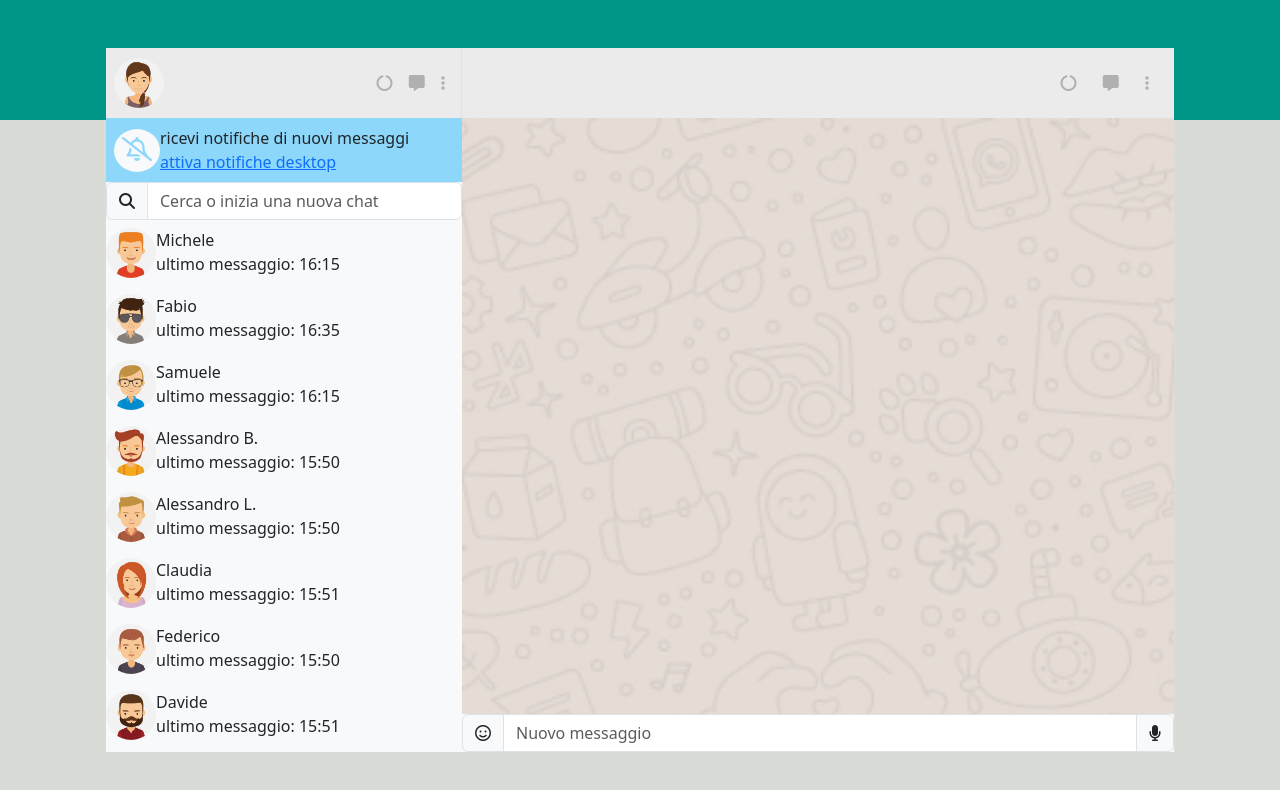
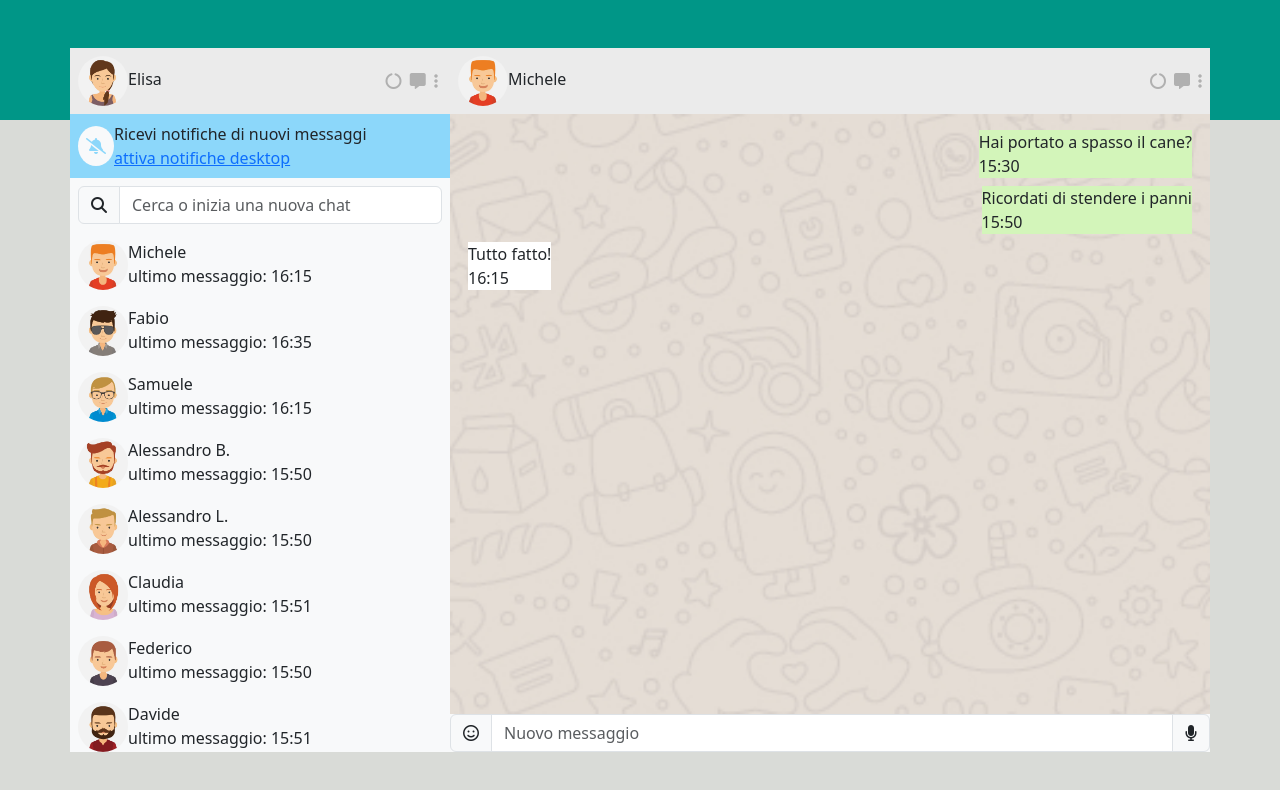
Before and after one commit to francescolazzarin/vue-boolzapp, a plain HTML site: page index.html in a window 1280 px wide. Drawn offline with nearby package versions, Linux system fonts and the light colour scheme.

Commit message:
<fix>:rivalutata struttura html

```diff
--- a/Js/main.js
+++ b/Js/main.js
@@ -178,25 +178,11 @@ createApp({
                         }
                     ],
                 },
-                {
-                    name:'io',
-                    avatar:'./img/avatar_io.jpg'
-                }
+
             ]
         }
     },
     methods:{
-        // mio avatar
-        imgMioAvatar(){
-            let url=""
-            for (key in this.contacts) {
-                if (this.contacts[key].name ==='io') {
-                    url=this.contacts[key].avatar
-                    break
-                }
-            }
-            return url
-        },
         mostraConversazione(index){
            this.contattoAttivo=index
         },
@@ -207,13 +193,21 @@ createApp({
 
             return `${ore.toString().padStart(2, '0')}:${minuti.toString().padStart(2, '0')}`
         },
-        inviaNuovoMessaggio(){
+        inviaNuovoMessaggio(contattoAttivo){
             const nuovoMessaggio = {
                 date: new Date().toLocaleString(),
                 message: this.testoNuovoMessaggio,
                 status: 'sent'
             }
-            this.contattoAttivo.messages.push(nuovoMessaggio)
+            this.contacts[contattoAttivo].messages.push(nuovoMessaggio)
+            setTimeout(()=>{
+                const messaggioUtente={
+                    date:new Date().toLocaleString(),
+                    message:'ok',
+                    status:'received',
+                }
+                this.contacts[contattoAttivo].messages.push(messaggioUtente)
+            },1000)
             this.testoNuovoMessaggio=""
         }
     }
--- a/css/style.css
+++ b/css/style.css
@@ -33,12 +33,3 @@ img{
 .fa-bell-slash{
     color:rgb(140, 215, 250) ;
 }
-.h-10{
-    height: 10%;
-}
-.h-90{
-    height: 90%;
-}
-div.position-absolute{
-    bottom: 0;
-}
--- a/index.html
+++ b/index.html
@@ -3,72 +3,68 @@
 <head>
     <meta charset="UTF-8">
     <meta name="viewport" content="width=device-width, initial-scale=1.0">
-    <title>Document</title>
+    <title>Boolzap</title>
     <link href="https://cdn.jsdelivr.net/npm/bootstrap@5.3.2/dist/css/bootstrap.min.css" rel="stylesheet" integrity="sha384-T3c6CoIi6uLrA9TneNEoa7RxnatzjcDSCmG1MXxSR1GAsXEV/Dwwykc2MPK8M2HN" crossorigin="anonymous">
     <link rel="stylesheet" href="https://cdnjs.cloudflare.com/ajax/libs/font-awesome/6.5.1/css/all.min.css" integrity="sha512-DTOQO9RWCH3ppGqcWaEA1BIZOC6xxalwEsw9c2QQeAIftl+Vegovlnee1c9QX4TctnWMn13TZye+giMm8e2LwA==" crossorigin="anonymous" referrerpolicy="no-referrer" />
     <link rel="stylesheet" href="./css/style.css">
 </head>
-<body>
-    <div id="app">
-        <div class="vh-100 bg-gradiente">
-            <div class="container h-100 p-5">
-                <div class="row h-10">
-                    <div class="col-4 p-2 bg-gray border-end d-flex align-items-center">
-                        <div class="col-9">
-                            <img class="rounded-circle" :src="imgMioAvatar()" alt="">
-                        </div>
-                        <div class="d-flex justify-content-around col-3">
-                            <i class="text-gray fa-solid fa-circle-notch"></i>
-                            <i class="text-gray fa-solid fa-message"></i>
-                            <i class="text-gray fa-solid fa-ellipsis-vertical"></i>
-                        </div>
+<body class="vh-100 bg-gradiente py-5">
+    <div id="app" class="container h-100">
+        <div class="row h-100">
+            <div class="col-4 h-100 d-flex flex-column p-0">
+                <div class="bg-gray p-2 d-flex justify-content-between align-items-center">
+                    <div>
+                        <img class="rounded-circle" src="./img/avatar_io.jpg" alt="">
+                        <span>Elisa</span>
                     </div>
-                    <div class="col-8 bg-gray d-flex align-items-center justify-content-between">
+                    <div class="d-flex justify-content-around text-gray col-2">
+                        <i class="fa-solid fa-circle-notch"></i>
+                        <i class="fa-solid fa-message"></i>
+                        <i class="fa-solid fa-ellipsis-vertical"></i>
+                    </div>
+                </div>
+                <div class="bg-azure d-flex p-2 align-items-center">
+                    <span class="bg-light p-2 rounded-circle"><i class="fa-solid fa-bell-slash"></i></span>
+                    <div>
+                        <p class="mb-0">Ricevi notifiche di nuovi messaggi</p>
+                        <a href="">attiva notifiche desktop</a>
+                    </div>
+                </div>
+                <div class="input-group p-2 bg-light">
+                    <span class="input-group-text"><i class="fa-solid fa-magnifying-glass"></i></span>
+                    <input type="text" aria-label="First name" class="form-control" placeholder="Cerca o inizia una nuova chat">
+                </div>
+                <div class="overflow-y-auto flex-grow-1">
+                    <div @click="mostraConversazione(index)" class="d-flex bg-light p-2" v-for="(element,index) in contacts" :key="index">
+                        <img class="rounded-circle" :src="element.avatar" alt="">
                         <div>
-                            <img class="rounded-circle" v-if="contattoAttivo" :src="contattoAttivo.avatar" alt="">
-                            <span v-if="contattoAttivo">{{contattoAttivo.name}}</span>
-                        </div>
-                        <div class="d-flex col-2 justify-content-around">
-                            <i class="text-gray fa-solid fa-circle-notch"></i>
-                            <i class="text-gray fa-solid fa-message"></i>
-                            <i class="text-gray fa-solid fa-ellipsis-vertical"></i>
+                            <p class="mb-0">{{element.name}}</p>
+                            <span>ultimo messaggio: {{ orario(element.messages[element.messages.length - 1].date) }} </span>
                         </div>
                     </div>
                 </div>
-                <div class="row h-90">
-                    <div class="h-100 col-4 px-0 bg-light overflow-y-auto">
-                        <div class="d-flex bg-azure p-2 align-items-center">
-                            <span class="bg-light rounded-circle p-2 "><i class=" fs-4 fa-regular fa-bell-slash"></i></span>
-                            <div>
-                                <p class="fs-6 mb-0">ricevi notifiche di nuovi messaggi</p>
-                                <a href="">attiva notifiche desktop</a>
-                            </div>
-                        </div>
-                        <div class="input-group mb-2">
-                            <span class="input-group-text"><i class="fa-solid fa-magnifying-glass"></i></span>
-                            <input type="text" aria-label="First name" class="form-control" placeholder="Cerca o inizia una nuova chat">
-                        </div>
-                        <div class="d-flex mb-3" @click="mostraConversazione(element)" v-for="(element,index) in contacts" :key="index">
-                            <img v-if="element.name !== 'io'" class="rounded-circle" :src="element.avatar" alt="">
-                            <div>
-                                <p class="mb-0" v-if="element.name !== 'io'">{{element.name}}</p>
-                                <span  v-if="element.messages && element.messages.length > 0">ultimo messaggio: {{ orario(element.messages[element.messages.length - 1].date) }} </span>
-                            </div>
-                        </div>
+            </div>
+            <div class="col-8 p-0 d-flex flex-column">
+                <div class=" d-flex align-items-center justify-content-between p-2 bg-gray">
+                    <div>
+                        <img class="rounded-circle" :src="contacts[contattoAttivo].avatar" alt="">
+                        <span>{{contacts[contattoAttivo].name }}</span>
                     </div>
-                    <div class="h-100 px-0 col-8 position-relative overflow-y-auto bg-mine pt-2">
-                        <div class="d-flex flex-column" v-if="contattoAttivo">
-                            <div class="mb-3 p-2" :class="(message.status==='sent')? 'sent': 'received'" v-for="(message, index) in contattoAttivo.messages" :key="index">
-                                {{message.message}}
-                                <p>{{orario(message.date)}}</p>
-                            </div>
-                        </div>
-                        <div class="input-group bg-light position-absolute">
-                            <span class="input-group-text" id="basic-addon1"><i class="fa-regular fa-face-smile"></i></span>
-                            <input @keydown.enter="inviaNuovoMessaggio" v-model="testoNuovoMessaggio" type="text" class="form-control" placeholder="Nuovo messaggio"aria-describedby="basic-addon1">
-                            <span class="input-group-text" id="basic-addon1"><i class="fa-solid fa-microphone"></i></span>
-                        </div>
+                    <div class="d-flex column-gap-2">
+                        <i class="text-gray fa-solid fa-circle-notch"></i>
+                        <i class="text-gray fa-solid fa-message"></i>
+                        <i class="text-gray fa-solid fa-ellipsis-vertical"></i>
                     </div>
+                </div>
+                <div id="chatAttiva" class="bg-mine flex-grow-1 overflow-y-auto">
+                    <div class="mt-2 d-flex flex-column p-2">
+                        <p class="mb-2" v-for="(message, index) in contacts[contattoAttivo].messages" :key="index" :class="(message.status==='sent')? 'sent': 'received'">{{ contacts[contattoAttivo].messages[index].message }}<br><span>{{ orario(contacts[contattoAttivo].messages[index].date) }}</span></p>
+                    </div>
+                </div>
+                <div class="input-group bg-light">
+                    <span class="input-group-text" id="basic-addon1"><i class="fa-regular fa-face-smile"></i></span>
+                    <input @keydown.enter="inviaNuovoMessaggio(contattoAttivo)" v-model="testoNuovoMessaggio" type="text" class="form-control" placeholder="Nuovo messaggio"aria-describedby="basic-addon1">
+                    <span class="input-group-text" id="basic-addon1"><i class="fa-solid fa-microphone"></i></span>
                 </div>
 
             </div>
```
